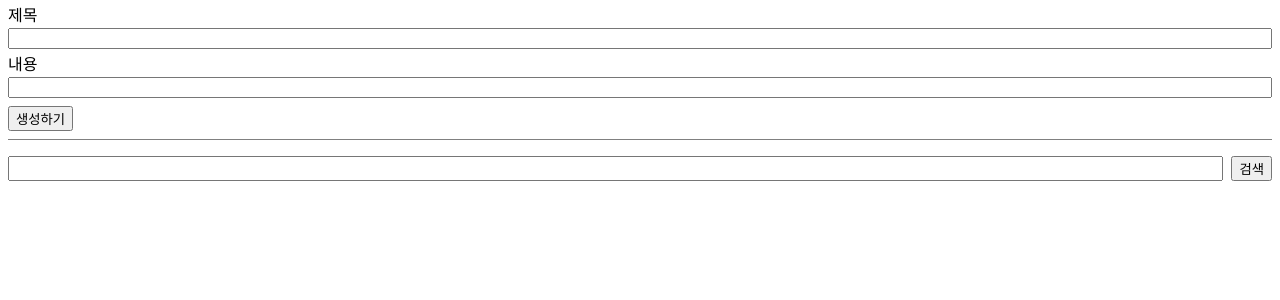
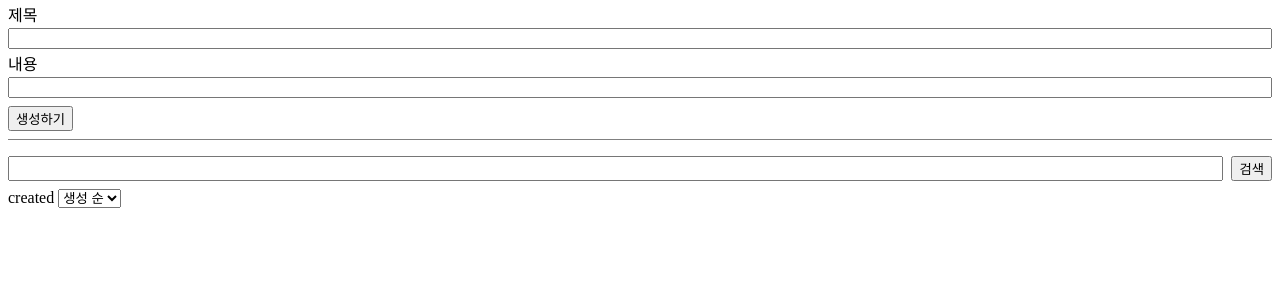
Before and after one commit to akfakf0509/Composition-To-do-List, a Nuxt app: page / in a window 1280 px wide. Shown: the top 300 px of the page. Built offline with nearby package versions, Linux system fonts and the light colour scheme.

Commit message:
feat: SortSelect 추가

```diff
--- /dev/null
+++ b/components/SortSelect.vue
@@ -0,0 +1,24 @@
+<script setup lang="ts">
+import { Sort } from "~~/types/sort";
+import { useWorkStore } from "~~/stores/work";
+import { storeToRefs } from "pinia";
+
+const store = useWorkStore();
+const { updateSort } = store;
+const { sort } = storeToRefs(store);
+
+function handleChange(e: Event) {
+    const select = e.target as HTMLInputElement;
+    updateSort(select.value as Sort);
+}
+</script>
+
+<template>
+    {{ sort }}
+    <select :value="sort" @change="handleChange">
+        <option value="alphabetical">이름 순</option>
+        <option value="created">생성 순</option>
+        <option value="custom">커스텀</option>
+        <option value="done">완료 순</option>
+    </select>
+</template>
--- a/components/WorkList.vue
+++ b/components/WorkList.vue
@@ -36,6 +36,7 @@ function handleDrop(i: number) {
             class="work-list__search"
             @search="search"
         />
+        <SortSelect />
         <ul class="work-list__list">
             <WorkCard
                 v-for="(work, i) in searchedWorkList"
```
